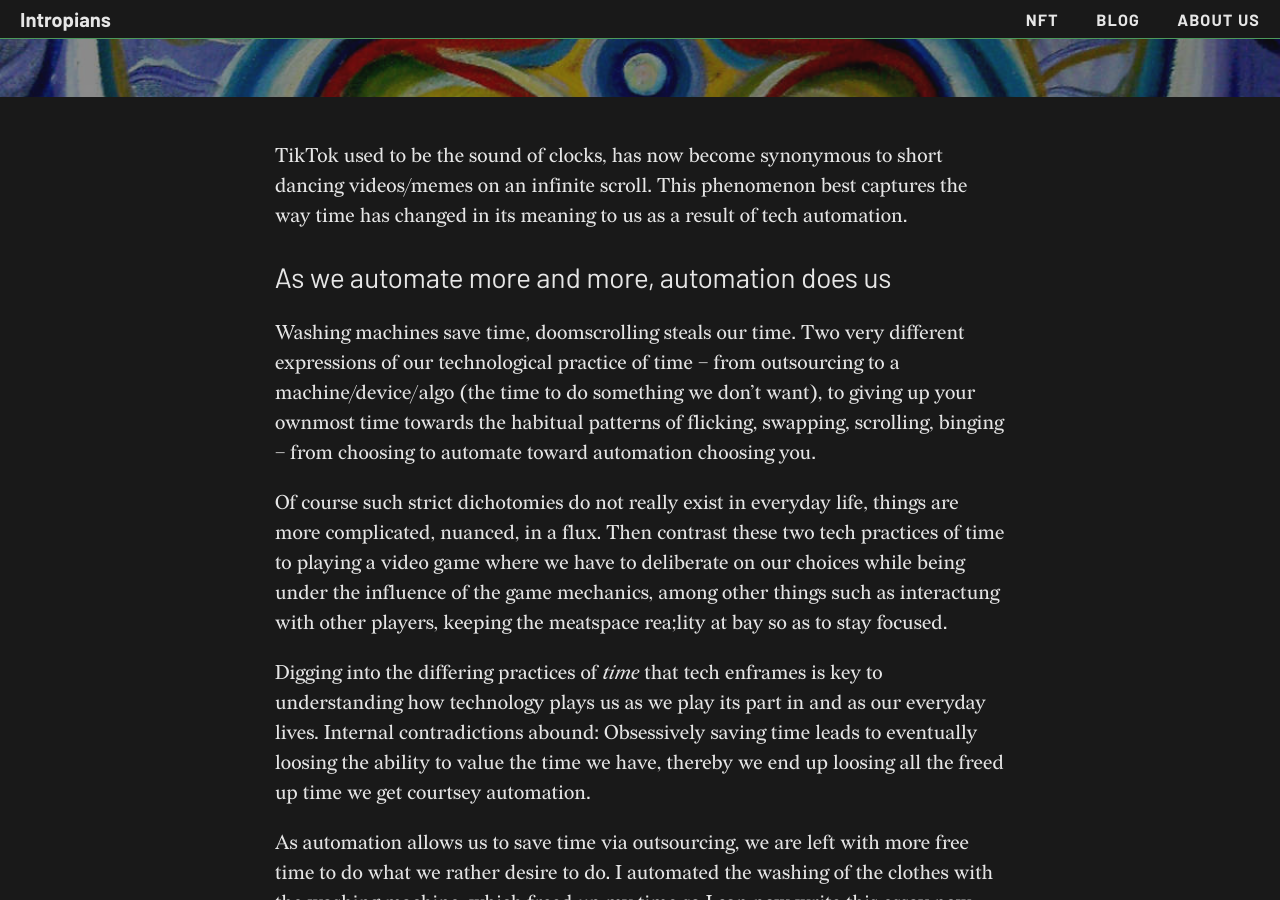
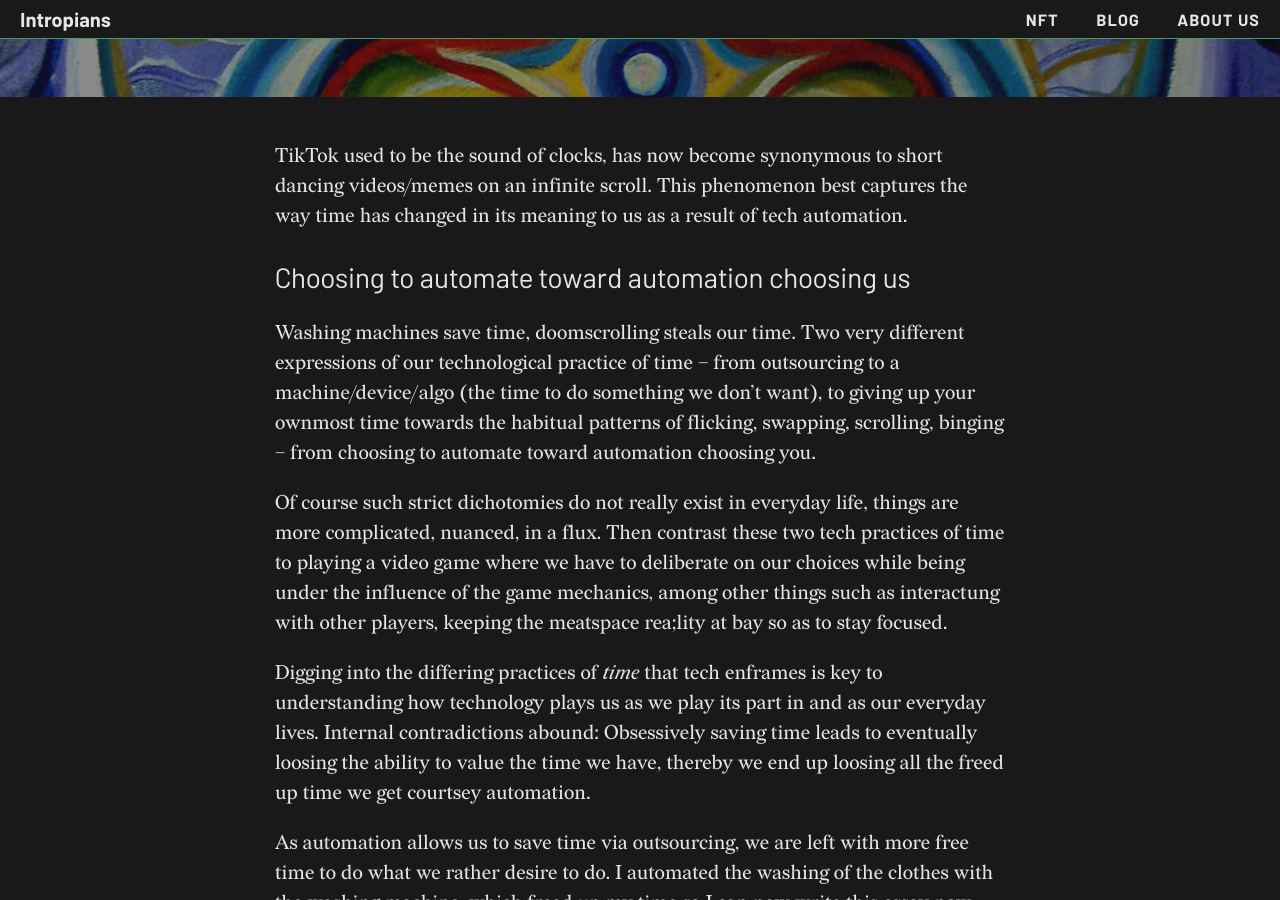
Before and after one commit to Intropians/intropians.org, a Jekyll site: the page built from _posts/2021-02-07-00.md, in a window 1280 px wide and 900 px high, scrolled down 538 px. Built offline with Jekyll 4.4.1, drawn with Linux system fonts in a browser that asks for light colours; nearby versions of some CDN libraries.

Commit message:
edited the title of the first subsection

```diff
--- a/_posts/2021-02-07-00.md
+++ b/_posts/2021-02-07-00.md
@@ -14,7 +14,7 @@ tags: [time]
 
 TikTok used to be the sound of clocks, has now become synonymous to short dancing videos/memes on an infinite scroll. This phenomenon best captures the way time has changed in its meaning to us as a result of tech automation.
 
-## As we automate more and more, automation does us
+## Choosing to automate toward automation choosing us
 
 Washing machines save time, doomscrolling steals our time. Two very different expressions of our technological practice of time -- from outsourcing to a machine/device/algo (the time to do something we don't want), to giving up your ownmost time towards the habitual patterns of flicking, swapping, scrolling, binging -- from choosing to automate toward automation choosing you.
 
```
